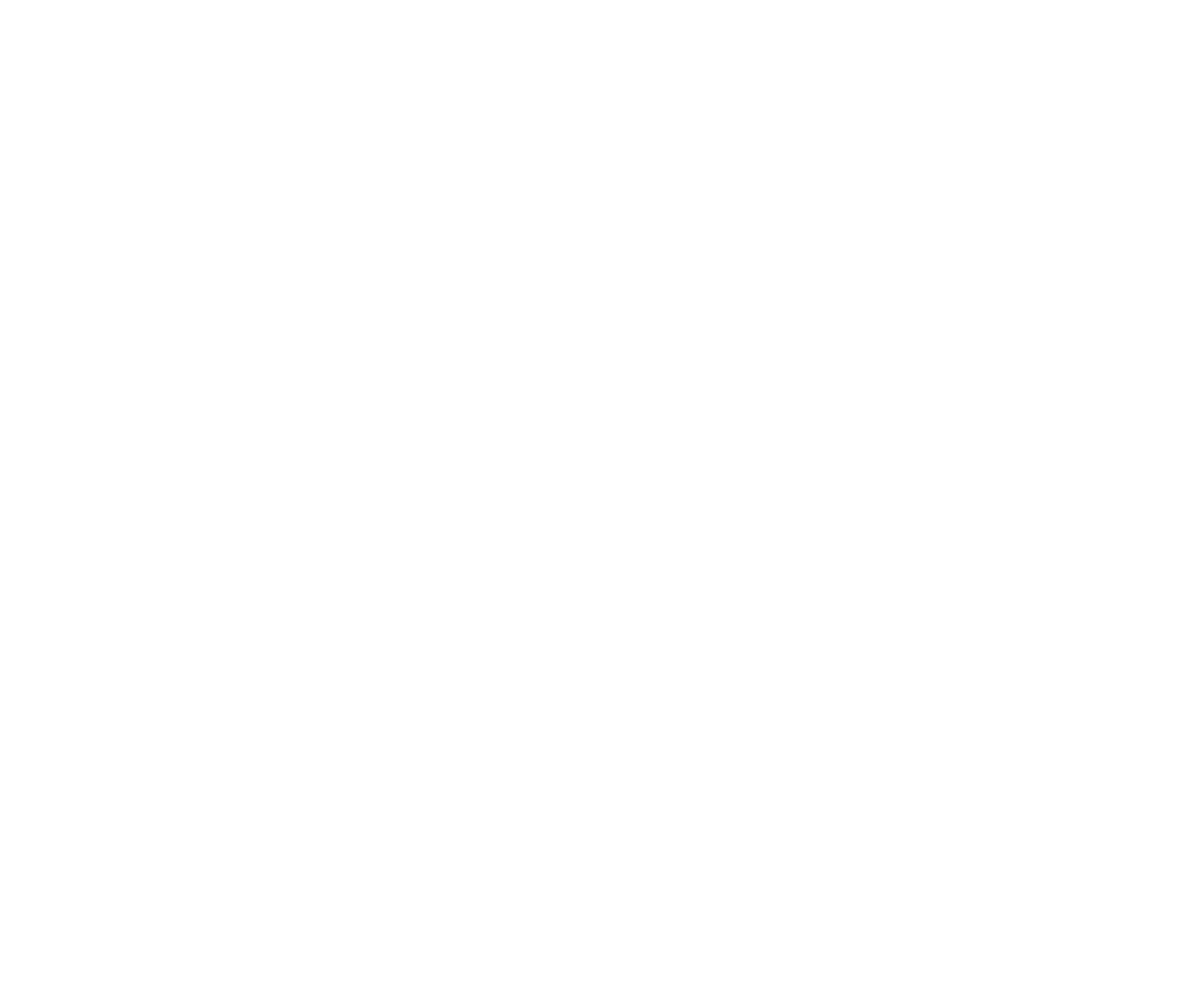
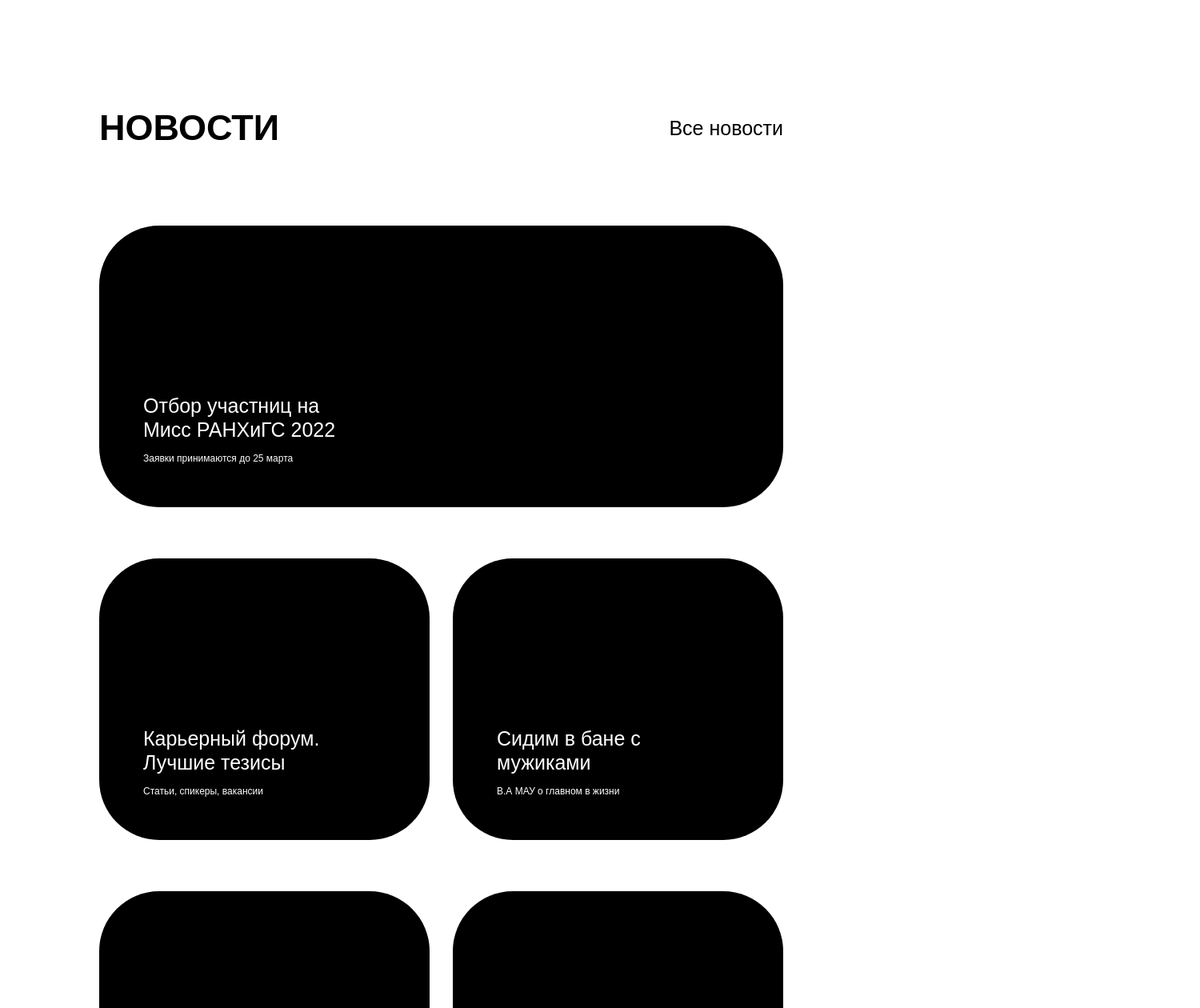
Before and after one commit to snickersnasian/ssa, a React (Create React App) app in the folder client/: page / in a window 1280 px wide. Shown: the part 1360-2620 px from the top of the page at 80% size, 1500 px wide, since content can reach past the window. Before the commit the page ends 1567 px from the top, so only its background shows below. Built offline with nearby package versions, Linux system fonts and the light colour scheme.

Commit message:
Add news component.

```diff
--- a/client/src/components/Navbar.js
+++ b/client/src/components/Navbar.js
@@ -10,7 +10,7 @@ export const Navbar = () => {
     const handleScroll = () => {
 
 
-        if (window.scrollY > 200) {
+        if (window.scrollY > 150) {
             return setNavIsVisible(false)
         }
 
--- /dev/null
+++ b/client/src/components/News.js
@@ -0,0 +1,22 @@
+import React from 'react'
+import { NewsCard } from './NewsCard'
+import news from '../testDB/news.json'
+
+
+export const News = () => {
+
+    return (
+        <div className="news">
+            <div className="news__wrapper">
+                <div className="news__header">
+                    НОВОСТИ
+                </div>
+
+                <div className="news__all">
+                    Все новости
+                </div>
+            </div>
+            <NewsCard data={news} />
+        </div>
+    )
+}
--- /dev/null
+++ b/client/src/components/NewsCard.js
@@ -0,0 +1,60 @@
+import React from 'react'
+
+
+export const NewsCard = (props) => {
+
+    const dataArr = props.data
+
+
+    const renderSmallCards = (dataArr) => {
+
+        let smallCardsArr = []
+
+        for (let i = 1; i < 5; i ++) {
+
+            smallCardsArr.push(
+                <div className="news-card__small">
+                    <div className="news-small__content">
+
+                        <div className="news-small__title">
+                            {dataArr[i].title}
+                        </div>
+
+                        <div className="news-small__description">
+                            {dataArr[i].description}
+                        </div>
+
+                    </div>
+                </div>
+            )
+        }
+
+        return smallCardsArr
+    }
+
+    return (
+        <div className="news-card">
+            <div className="news-card__big">
+
+                <div className="news-big__content">
+
+                    <div className="news-big__title">
+                        {dataArr[0].title}
+                    </div>
+
+                    <div className="news-big__description">
+                        {dataArr[0].description}
+                    </div>
+
+                </div>
+
+            </div>
+
+
+            <div className="news-card__wrapper">
+                {renderSmallCards(dataArr)}
+            </div>
+
+        </div>
+    )
+}
--- a/client/src/components/Reception.js
+++ b/client/src/components/Reception.js
@@ -21,10 +21,12 @@ export const Reception = () => {
                         <button>Приемная ССА</button>
                     </div>
 
+
                     <div className="receprion__label">
                         Всегда на связи!
                     </div>
                 </div>
+
             </div>
         </div>
     )
--- a/client/src/index.css
+++ b/client/src/index.css
@@ -48,6 +48,7 @@ a {color: #000000}
     font-weight: normal;
     text-transform: uppercase;
     color: #000000;
+    text-transform: none;
 }
 
 button {
@@ -195,29 +196,29 @@ button {
 
 .reception {
     height: 409px;
-    box-shadow: 0px 4px 100px rgba(29, 29, 29, 0.2);
     border-radius: 115px;
     margin-bottom: 288px;
+    background-color: rgba(143, 56, 56, 0);
 }
 
 .reception__photo {
     position: relative;
-    z-index: 1;
+    z-index: 2;
     background: linear-gradient(270deg, #FFA41C 0%, #BF0202 92.28%);
     border-radius: 115px;
-    width: 1133px;
+    width: 68%;
     height: 100%;
     left: -226px;
 }
 
 .reception__photo-visible {
-    background: url('./media/imgs/reception.png') no-repeat 0 0/100% auto;
+    background: url('./media/imgs/reception.png') no-repeat 100% 100%/auto 100%;
 }
 
 .reception__menu {
     position: relative;
-    z-index: 2;
-    width: 1636px;
+    z-index: 1;
+    max-width: 1636px;
     height: 409px;
     border-radius: 115px;
     top: -409px;
@@ -227,6 +228,8 @@ button {
     flex-direction: column;
     justify-content: center;
     align-items: flex-end;
+    background-color: #ffffff;
+    box-shadow: 0px 4px 100px rgba(29, 29, 29, 0.2);
 }
 
 .reception__menu-container {
@@ -257,3 +260,94 @@ button {
     transform: scale(1.02);
     transition: all .3s;
 }
+
+/* News */
+
+.news {
+    max-width: 855px;
+}
+
+.news__wrapper {
+    display: flex;
+    justify-content: space-between;
+    align-items: center;
+    margin-bottom: 100px;
+}
+
+.news__header {
+    text-transform: uppercase;
+    font-weight: 550;
+    font-size: 45px;
+    line-height: 44px;
+}
+
+.news__all {
+    font-weight: normal;
+    font-size: 25px;
+    line-height: 30px;
+    text-transform: none;
+}
+
+.news-card__big {
+    padding: 55px;
+    width: 100%;
+    border-radius: 75px;
+    background-color: black;
+    color: white;
+    height: 352px;
+    margin-bottom: 64px;
+    display: flex;
+    align-items: flex-end;
+}
+
+.news-card__small {
+    padding: 55px;
+    height: 352px;
+    width: 413px;
+    border-radius: 75px;
+    color: white;
+    background-color: black;
+    display: flex;
+    align-items: flex-end;
+}
+
+.news-card__wrapper {
+    display: flex;
+    flex-wrap: wrap;
+    justify-content: space-between;
+
+}
+
+.news-card__small {
+    margin-bottom: 64px;
+}
+
+.news-big__title {
+    font-weight: normal;
+    font-size: 25px;
+    line-height: 30px;
+    max-width: 279px;
+    margin-bottom: 15px;
+}
+
+.news-big__description {
+    font-weight: 300;
+    font-size: 12px;
+    line-height: 12px;
+    max-width: 250px
+}
+
+.news-small__title {
+    font-weight: normal;
+    font-size: 25px;
+    line-height: 30px;
+    max-width: 309px;
+    margin-bottom: 15px;
+}
+
+.news-small__description {
+    font-weight: 300;
+    font-size: 12px;
+    line-height: 12px;
+    max-width: 250px
+}
--- a/client/src/pages/MainPage.js
+++ b/client/src/pages/MainPage.js
@@ -2,6 +2,7 @@ import React from 'react'
 import { Navbar } from '../components/Navbar'
 import { BigTitle } from '../components/BigTitle'
 import { Reception } from '../components/Reception'
+import { News } from '../components/News'
 
 export const MainPage = () => {
     return (
@@ -9,6 +10,7 @@ export const MainPage = () => {
             <Navbar />
             <BigTitle />
             <Reception />
+            <News />
         </div>
     )
 }
--- /dev/null
+++ b/client/src/testDB/news.json
@@ -0,0 +1,27 @@
+[
+    {
+        "title": "Отбор участниц на Мисс РАНХиГС 2022",
+        "description": "Заявки принимаются до 25 марта",
+        "image": ""
+    },
+    {
+        "title": "Карьерный форум. Лучшие тезисы",
+        "description": "Статьи, спикеры, вакансии",
+        "image": ""
+    },
+    {
+        "title": "Сидим в бане с мужиками",
+        "description": "В.А МАУ о главном в жизни",
+        "image": ""
+    },
+    {
+        "title": "Лучше робота, есть только собака",
+        "description": "Аппокалипсис 2022",
+        "image": ""
+    },
+    {
+        "title": "Похороны стипендии. Или кто обокрал студентов",
+        "description": "Вы нахуй бля ааааа суки!!!",
+        "image": ""
+    }
+]
```
Also changed, not shown: client/src/components/Events.js (added), client/src/components/EventsCard.js (added).
